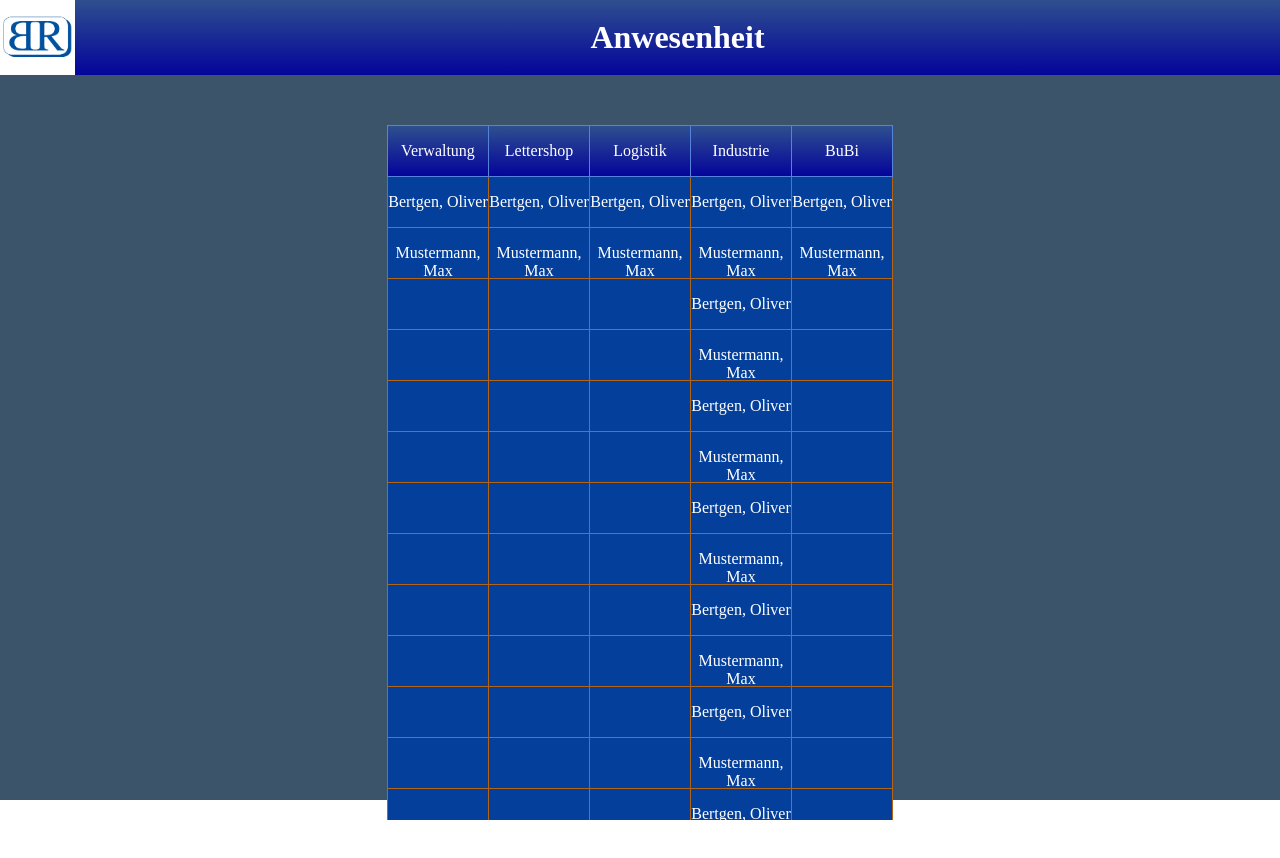
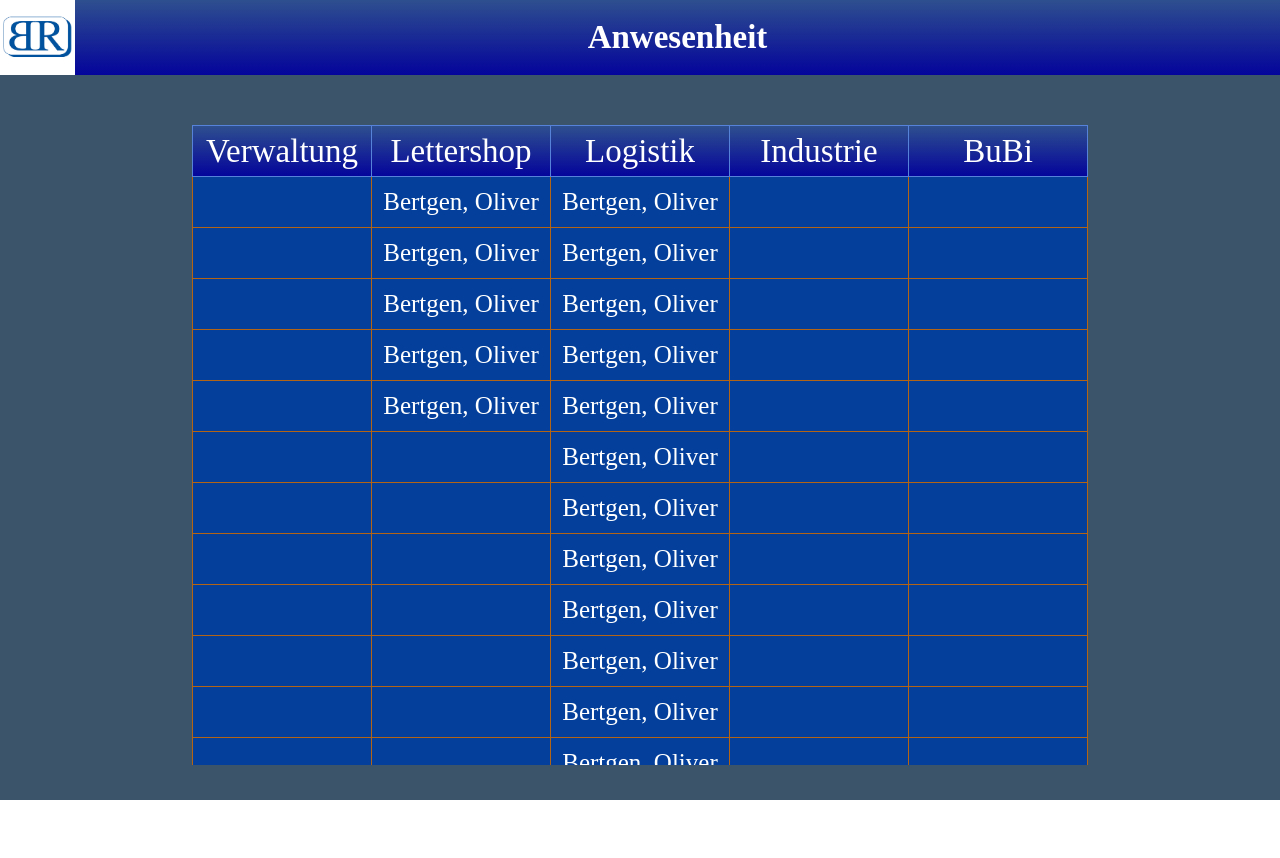
Before and after one commit to Zerou02/ZeiterfassungSvelte, a Svelte app: page / in a window 1280 px wide. Shown: the top 858 px of the page. After the commit the page ends 800 px from the top, so only its background shows below. Built offline with nearby package versions, Linux system fonts and the light colour scheme.

Commit message:
table centered

```diff
--- a/src/NavBar.svelte
+++ b/src/NavBar.svelte
@@ -16,6 +16,7 @@
     background: linear-gradient(rgb(46, 79, 143), rgb(4, 4, 155));
   }
   h1 {
+    font-size: 33px;
     color: white;
     padding: 0;
     margin: 0;
--- a/src/Table.svelte
+++ b/src/Table.svelte
@@ -36,8 +36,6 @@
       .replaceAll("</td>", "")
       .split("\n")
       .filter((x) => x !== "");
-
-    console.log("lines", lines);
 
     for (let a = 0; a < lines.length; a++) {
       if (lines[a].includes("Abteilung")) {
@@ -122,11 +120,10 @@
   });
 </script>
 
-<div
-  id="table_wrapper"
-  style="display: flex; flex-direction: column; width:fit-content;"
->
-  <TableRow data={sections} isHeader />
+<div id="table_wrapper" style="display: flex; flex-direction: column; ">
+  <div id="table_header_row_wrapper">
+    <TableRow data={sections} isHeader />
+  </div>
   <div id="table_body">
     {#each tableData as row}
       <TableRow data={row} isHeader={false} />
@@ -136,8 +133,20 @@
 
 <style>
   #table_body {
-    height: 60%;
+    height: 100%;
     overflow-y: scroll;
+    background-color: rgb(4, 64, 155);
     scrollbar-color: #fff rgb(4, 64, 155);
+    scrollbar-width: thin;
+  }
+  #table_wrapper {
+    width: 70%;
+    height: 80vh;
+  }
+  #table_header_row_wrapper {
+    overflow-y: scroll;
+    scrollbar-width: thin;
+    scrollbar-color: rgb(4, 64, 155) rgb(4, 64, 155);
+    height: 56px;
   }
 </style>
--- a/src/TableCell.svelte
+++ b/src/TableCell.svelte
@@ -2,30 +2,40 @@
   export let val: string;
   export let isHeader: boolean;
   export let rightmost: boolean;
+  export let style: string = "";
+  export let textSize: "large" | "medium";
 </script>
 
 <div
-  class={isHeader ? "header_cell" : "content_cell"}
-  style={!rightmost && "border-right:none"}
+  class={(isHeader ? "header_cell" : "content_cell") + " cell"}
+  style={`font-size:${textSize === "large" ? "33" : "25"}px;` +
+    (!rightmost ? "border-right:none;" : "") +
+    style}
 >
-  <p>{val}</p>
+  <p>
+    {val}
+  </p>
 </div>
 
 <style>
   p {
     color: white;
+    margin: 0;
     text-align: center;
   }
   .content_cell {
     border: 1px solid #b46415;
     border-top: none;
     background: rgb(4, 64, 155);
-    height: 50px;
-    width: 100px;
   }
   .header_cell {
     border: 1px solid rgb(87, 130, 218);
-    min-width: 100px;
     background: linear-gradient(rgb(46, 79, 143), rgb(4, 4, 155));
   }
+  .cell {
+    display: flex;
+    justify-content: center;
+    align-items: center;
+    min-height: 50px;
+  }
 </style>
--- a/src/TableColumn.svelte
+++ b/src/TableColumn.svelte
@@ -35,6 +35,5 @@
   }
   .header_cell {
     border: 1px solid rgb(87, 130, 218);
-    min-width: 100px;
   }
 </style>
--- a/src/TableRow.svelte
+++ b/src/TableRow.svelte
@@ -7,7 +7,13 @@
 
 <div class="column_row">
   {#each data as entry, i}
-    <TableCell {isHeader} val={entry} rightmost={i === data.length - 1} />
+    <TableCell
+      {isHeader}
+      val={entry}
+      rightmost={i === data.length - 1}
+      textSize={isHeader ? "large" : "medium"}
+      style={`width: ${100 / data.length}%`}
+    />
   {/each}
 </div>
 
@@ -15,5 +21,6 @@
   .column_row {
     display: flex;
     flex-direction: row;
+    width: 100%;
   }
 </style>
```
Also changed, not shown: public/mockData.txt.
